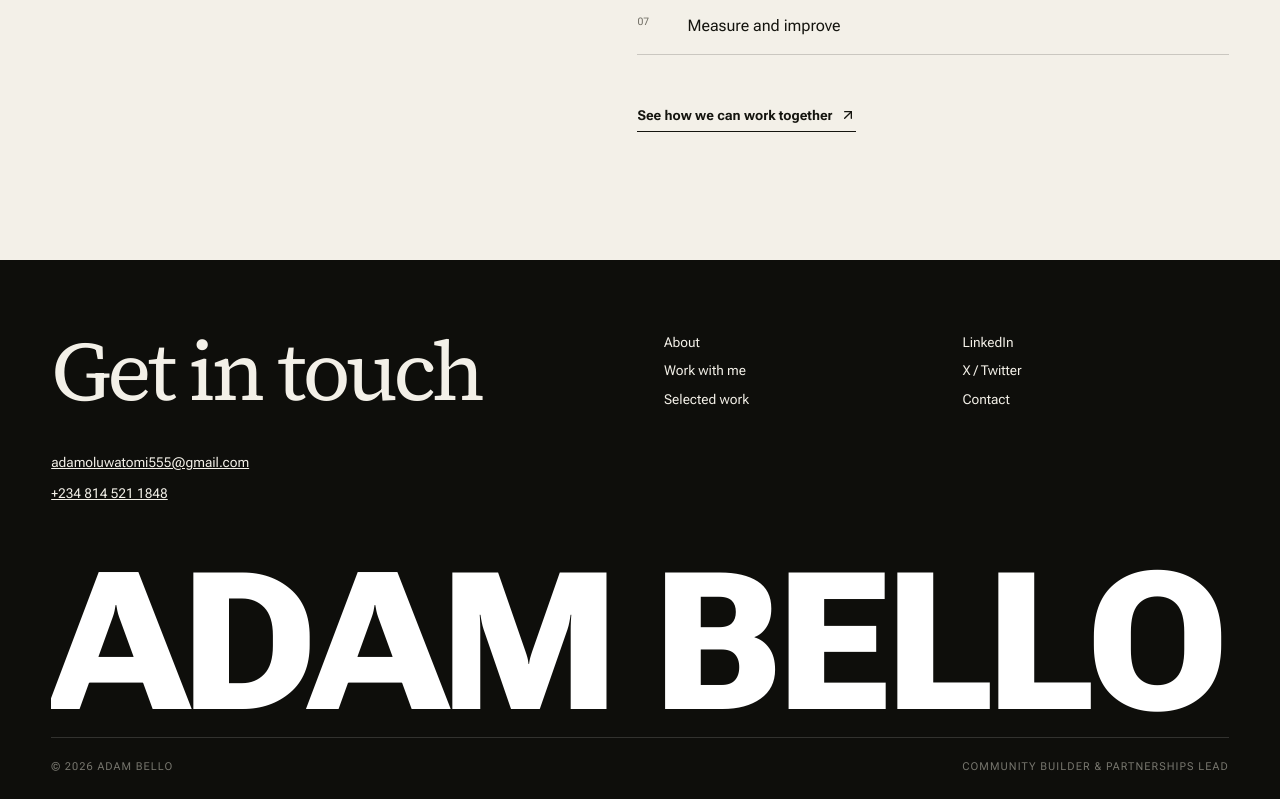
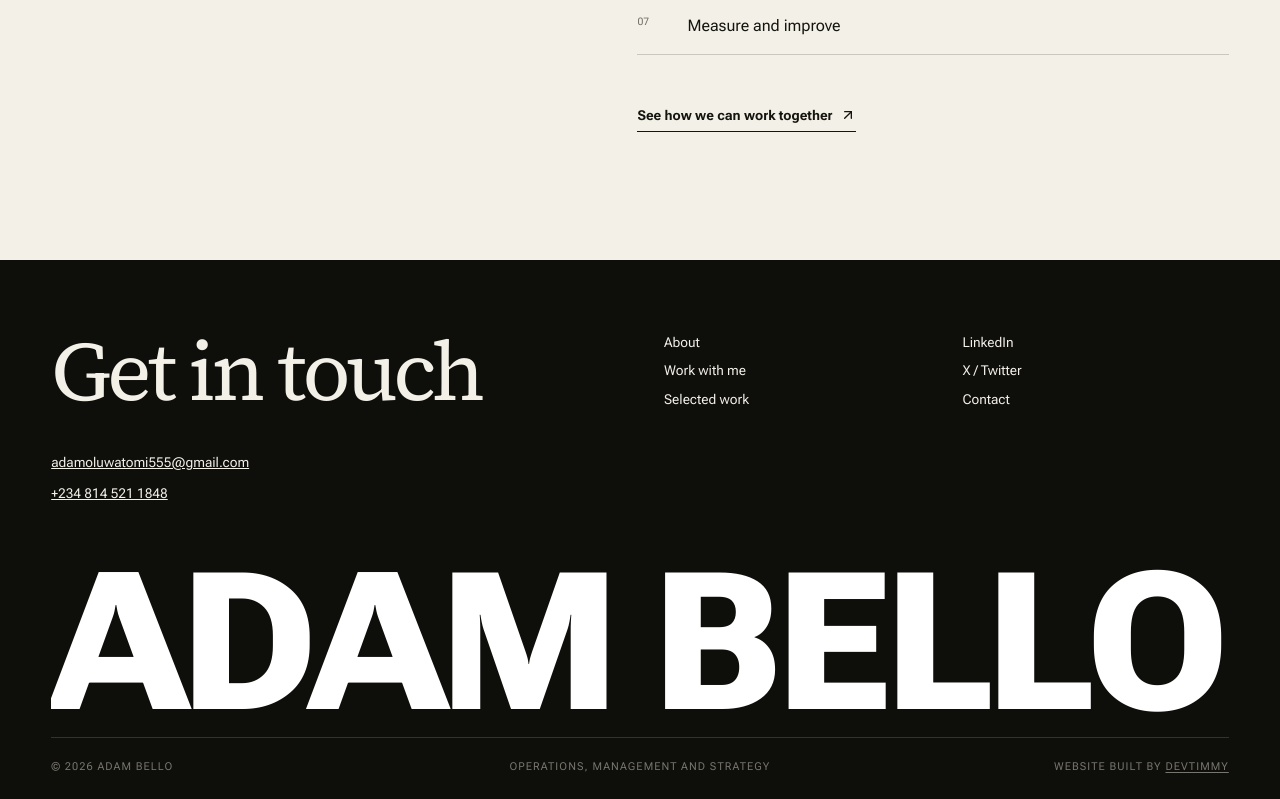
Before and after one commit to SirMartel22/adam-bello, a Next.js app: page /about in a window 1280 px wide. Shown: the part 1486-2285 px from the top of the page. Built offline with nearby package versions, Linux system fonts and the light colour scheme.

Commit message:
test update, open graph update and favicon update

```diff
--- a/app/globals.css
+++ b/app/globals.css
@@ -176,7 +176,10 @@ button { font:inherit; }
 .footer-grid div { display:flex; flex-direction:column; gap:.55rem; }
 .footer-grid a, .footer-grid span { color:#aaa89e; font-size:.82rem; }
 .footer-label { margin:0 0 .8rem; color:var(--acid); font-size:.62rem; text-transform:uppercase; letter-spacing:.14em; }
-.footer-base { display:flex; justify-content:space-between; border-top:1px solid rgba(255,255,255,.15); padding-top:1.3rem; color:#77766e; font-size:.68rem; text-transform:uppercase; letter-spacing:.1em; }
+.footer-base { display:grid; grid-template-columns:1fr auto 1fr; align-items:center; border-top:1px solid rgba(255,255,255,.15); padding-top:1.3rem; color:#77766e; font-size:.68rem; text-transform:uppercase; letter-spacing:.1em; }
+.footer-role { justify-self:center; }
+.footer-credit { justify-self:end; }
+.footer-credit a { color:inherit; text-decoration:underline; text-underline-offset:.18em; }
 
 .page-main, .about-page, .contact-page, .article-main { padding-top:clamp(9rem,15vw,14rem); padding-bottom:clamp(6rem,10vw,10rem); }
 .page-hero { max-width:1000px; padding-bottom:clamp(5rem,9vw,9rem); }
@@ -368,7 +371,8 @@ button { font:inherit; }
   .notes-list span, .notes-list h3, .notes-list p { grid-column:1; } .notes-list svg { grid-column:2; grid-row:1; }
   .about-image, .about-portrait { min-height:120vw; }
   .footer-grid { grid-template-columns:1fr 1fr; margin-top:5rem; }
-  .footer-base { flex-direction:column; gap:.4rem; }
+  .footer-base { grid-template-columns:1fr; justify-items:center; gap:.4rem; text-align:center; }
+  .footer-role, .footer-credit { justify-self:center; }
   .case-facts { grid-template-columns:1fr; } .case-facts div { min-height:100px; border-right:0; border-bottom:1px solid var(--ink); padding:1rem 0 !important; }
   .case-facts span { margin-bottom:1rem; }
   .case-hero--image { min-height:max(760px,100svh); padding-top:6rem; }
--- a/app/layout.tsx
+++ b/app/layout.tsx
@@ -23,9 +23,33 @@ const serif = Source_Serif_4({
 });
 
 export const metadata: Metadata = {
+  metadataBase: new URL("https://adam-bello.vercel.app"),
   title: { default: "Adam Bello | Community Builder & Partnerships Lead", template: "%s | Adam Bello" },
   description: "Adam Bello builds the systems that turn communities, events and partnerships into real opportunities.",
   keywords: ["Adam Bello", "community operations", "developer programs", "ecosystem strategy", "partnerships", "events"],
+  icons: {
+    icon: [{ url: "/placeholders/adam-favicon.PNG", type: "image/png" }],
+    apple: [{ url: "/placeholders/adam-favicon.PNG", type: "image/png" }],
+  },
+  openGraph: {
+    title: "Adam Bello | Community Builder & Partnerships Lead",
+    description: "Adam Bello builds the systems that turn communities, events and partnerships into real opportunities.",
+    images: [
+      {
+        url: "/placeholders/og-hero.PNG",
+        alt: "Adam Bello portfolio",
+        width: 1900,
+        height: 774,
+      },
+    ],
+    type: "website",
+  },
+  twitter: {
+    card: "summary_large_image",
+    title: "Adam Bello | Community Builder & Partnerships Lead",
+    description: "Adam Bello builds the systems that turn communities, events and partnerships into real opportunities.",
+    images: [{ url: "/placeholders/og-hero.PNG", alt: "Adam Bello portfolio" }],
+  },
 };
 
 export default function RootLayout({ children }: LayoutProps<"/">) {
--- a/app/page.tsx
+++ b/app/page.tsx
@@ -71,7 +71,7 @@ export default function Home() {
           <ul>
             <li><h3>Product &amp; Programs Management</h3><p>Creating the programs, processes, and operating rhythms that move products from strategy into consistent delivery.</p></li>
             <li><h3>Strategy &amp; Operations</h3><p>Turning complex priorities into focused plans, clear workflows, and measurable outcomes for the team.</p></li>
-            <li><h3>Ecosystem Scaling &amp; Technology Adoption</h3><p>Designing pathways that help communities discover, understand, and adopt technology with confidence.</p></li>
+            <li><h3>Community Building and Ecosystem Growth</h3><p>Designing pathways that help communities discover, understand, and adopt technology with confidence.</p></li>
             <li><h3>Cross-Functional Team Leadership</h3><p>Aligning people, partners, and teams around shared goals so execution stays connected from start to finish.</p></li>
           </ul>
         </div>
--- a/components/site-footer.tsx
+++ b/components/site-footer.tsx
@@ -3,5 +3,5 @@ import { FooterNameReveal } from "@/components/motion";
 import { contact } from "@/lib/contact";
 
 export function SiteFooter() {
-  return <footer className="site-footer reference-footer"><div className="footer-top"><div><h2>Get in touch</h2><a href={`mailto:${contact.email}`}>{contact.email}</a><a className="footer-phone" href={contact.phoneHref}>{contact.phone}</a></div><div className="footer-links"><div><Link href="/about">About</Link><Link href="/work-with-me">Work with me</Link><Link href="/work">Selected work</Link></div><div><a href={contact.linkedin} target="_blank" rel="noreferrer">LinkedIn</a><a href={contact.twitter} target="_blank" rel="noreferrer">X / Twitter</a><Link href="/contact">Contact</Link></div></div></div><FooterNameReveal /><div className="footer-base"><span>© {new Date().getFullYear()} Adam Bello</span><span>Community Builder &amp; Partnerships Lead</span></div></footer>;
+  return <footer className="site-footer reference-footer"><div className="footer-top"><div><h2>Get in touch</h2><a href={`mailto:${contact.email}`}>{contact.email}</a><a className="footer-phone" href={contact.phoneHref}>{contact.phone}</a></div><div className="footer-links"><div><Link href="/about">About</Link><Link href="/work-with-me">Work with me</Link><Link href="/work">Selected work</Link></div><div><a href={contact.linkedin} target="_blank" rel="noreferrer">LinkedIn</a><a href={contact.twitter} target="_blank" rel="noreferrer">X / Twitter</a><Link href="/contact">Contact</Link></div></div></div><FooterNameReveal /><div className="footer-base"><span>© {new Date().getFullYear()} Adam Bello</span><span className="footer-role">Operations, Management and Strategy</span><span className="footer-credit">Website Built by <a href="https://devtimmy.com" target="_blank" rel="noreferrer">DevTimmy</a></span></div></footer>;
 }
```
Also changed, not shown: public/placeholders/adam-favicon.PNG (added), public/placeholders/og-hero.PNG (added).
